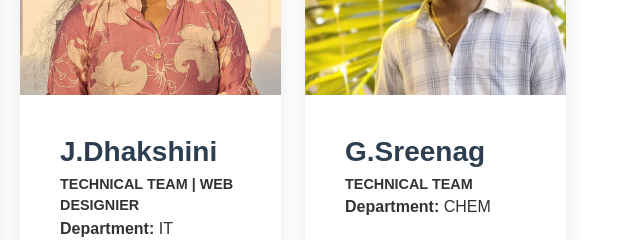
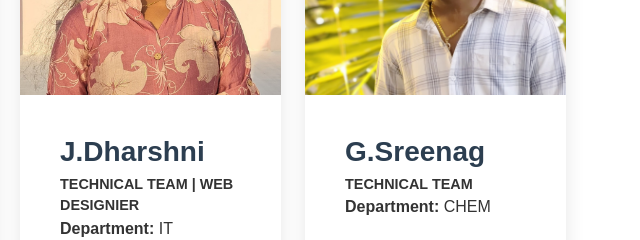
Before and after one commit to sakthivel3011/EEC, a plain HTML site: page public/OfficeBearers.html in a window 1280 px wide. Shown: the part 2620-2860 px from the top of the page, 632-1272 px from the left. Drawn offline with nearby package versions, Linux system fonts and the light colour scheme.

Commit message:
dharshni

```diff
--- a/public/OfficeBearers.html
+++ b/public/OfficeBearers.html
@@ -142,7 +142,7 @@
             delay: " animate-delay-3"
         },
         {
-            name: "J.Dhakshini  ",
+            name: "J.Dharshni  ",
             position: "TECHNICAL TEAM | WEB DESIGNIER",
             department: "IT",
             img: "./assets/images/OfficeBearers/Dharshni.jpg",
```
